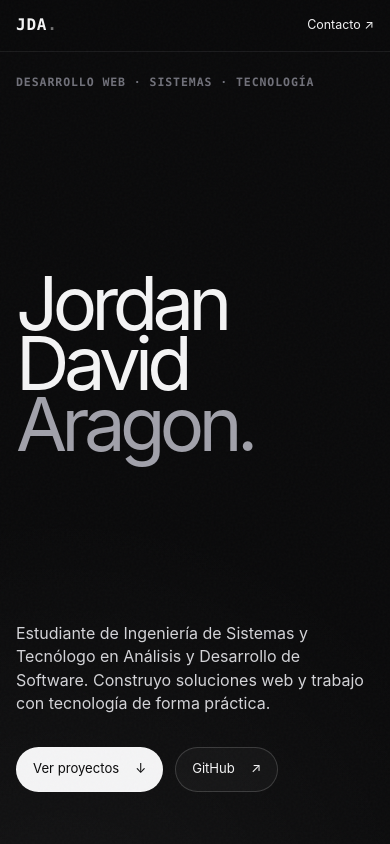
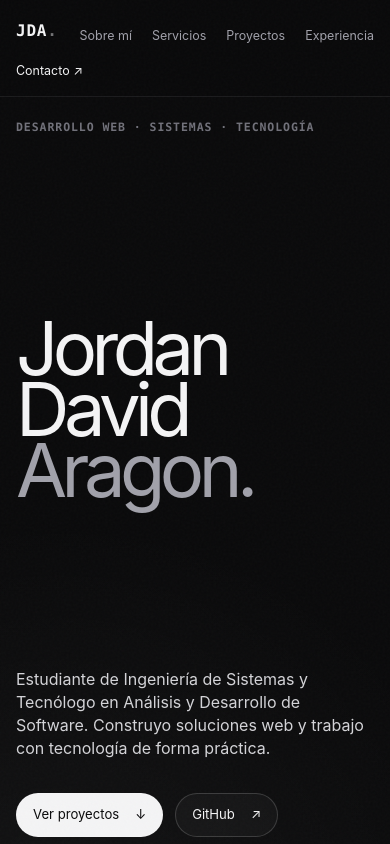
Before and after one commit to JordanAragon/Portafolio_SENA, a React (Vite) app: page / in a window 390 px wide. Shown: the top 844 px of the page. Built offline with nearby package versions, Linux system fonts and the light colour scheme.

Commit message:
fix: keep mobile navigation accessible

```diff
--- a/src/index.css
+++ b/src/index.css
@@ -684,7 +684,19 @@ main,
 }
 
 @media (max-width: 980px) {
+  .site-header {
+    flex-wrap: wrap;
+  }
+
   .nav-list {
+    order: 3;
+    width: 100%;
+    overflow-x: auto;
+    scrollbar-width: none;
+    padding-top: 0.35rem;
+  }
+
+  .nav-list::-webkit-scrollbar {
     display: none;
   }
 
```
